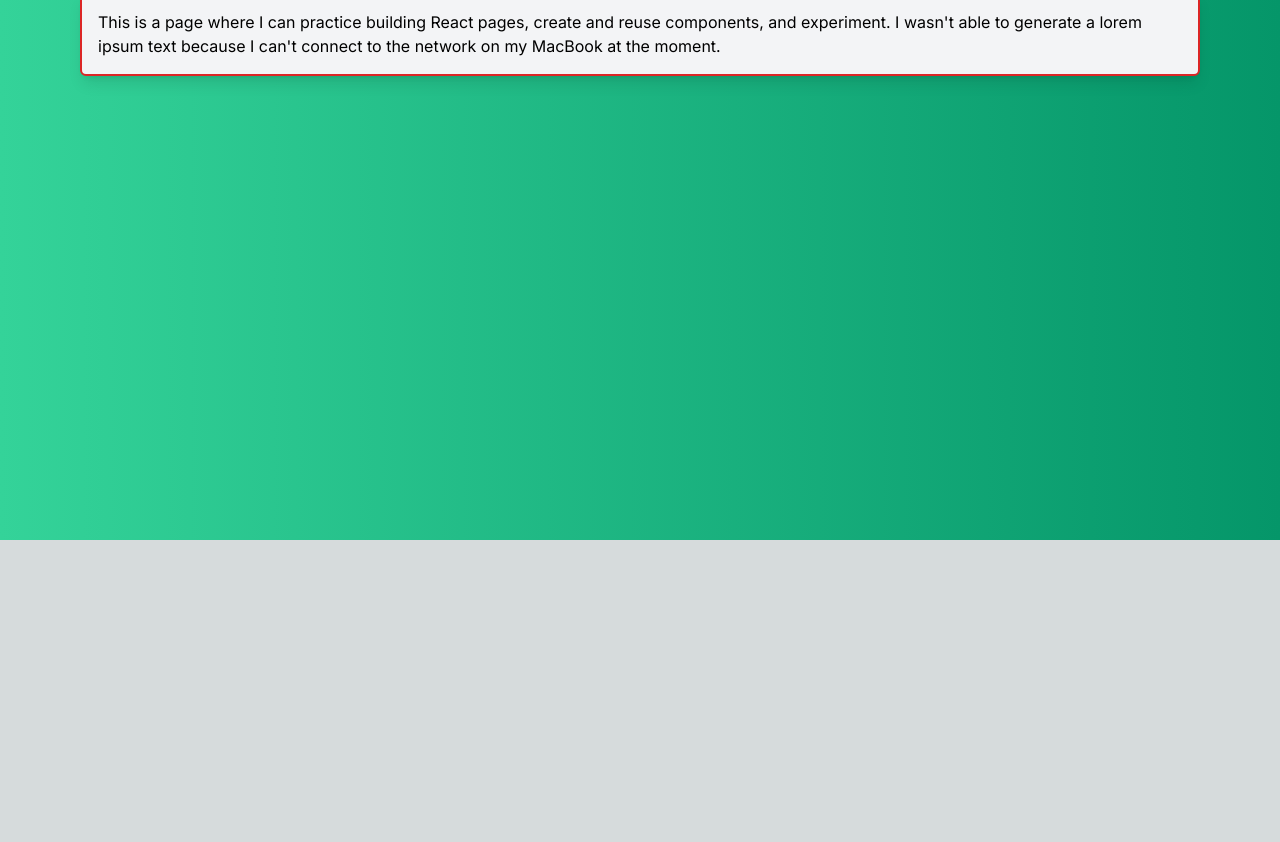
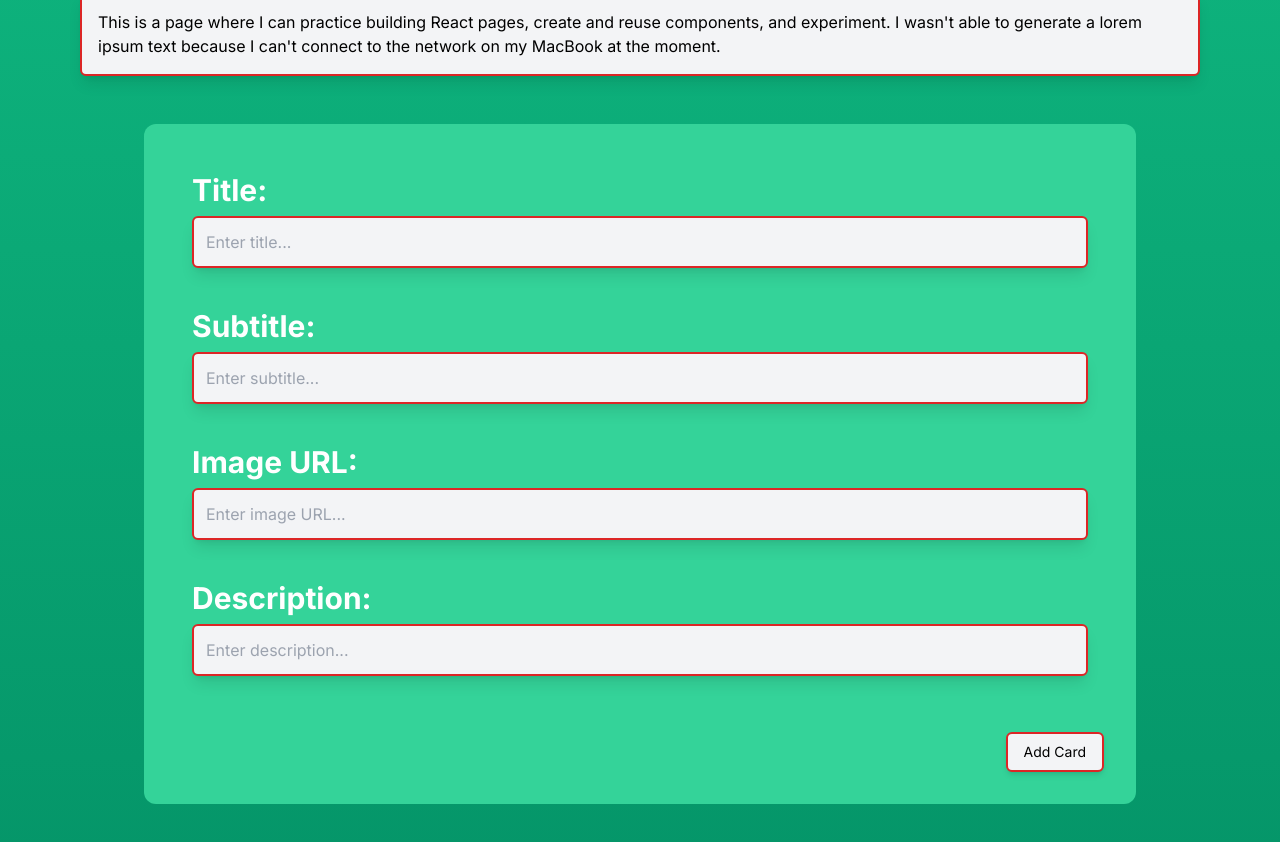
Before and after one commit to joshrhily/CSCI-31-Final, a Next.js app: page /about in a window 1280 px wide. Shown: the part 260-1102 px from the top of the page. Before the commit the page ends 800 px from the top, so only its background shows below. Built offline with nearby package versions, Linux system fonts and the light colour scheme.

Commit message:
added card form and interactability

```diff
--- a/next.config.js
+++ b/next.config.js
@@ -1,4 +1,8 @@
 /** @type {import('next').NextConfig} */
-const nextConfig = {}
+const nextConfig = {
+  experimental: {
+    serverActions: true,
+  },
+}
 
 module.exports = nextConfig
--- a/src/app/about/page.js
+++ b/src/app/about/page.js
@@ -1,7 +1,7 @@
-import Image from 'next/image'
 import Navbar from '../components/Navbar'
 import PageTitle from '../components/PageTitle'
 import PageContent from '../components/PageContent'
+import CardForm from '../components/cardFrom'
 
 export default function About() {
   return (
@@ -11,6 +11,9 @@ export default function About() {
         <PageTitle title="About" />
         <PageContent />
       </div>
+      <div>
+        <CardForm />
+      </div>
     </div>
   )
 }
--- /dev/null
+++ b/src/app/components/button.js
@@ -0,0 +1,11 @@
+export default function Button({ children, onClick, type = 'button' }) {
+  return (
+    <button
+      className="border-red-600 border-2 shadow-md py-2 px-4 m-4 bg-gray-100 text-black text-sm rounded-md hover:bg-emerald-100 active:bg-red-100"
+      onClick={onClick}
+      type={type}
+    >
+      {children}
+    </button>
+  )
+}
--- /dev/null
+++ b/src/app/components/cardFrom.js
@@ -0,0 +1,44 @@
+import { insertCard } from '../utils/supabase-client'
+import Field from './field'
+import Label from './label'
+import Input from './input'
+import Button from './button'
+import { redirect } from 'next/navigation'
+
+async function createCard(formData) {
+  'use server'
+  // get each field out of formData
+  const title = formData.get('title')
+  const subtitle = formData.get('subtitle')
+  const image = formData.get('image')
+  const description = formData.get('description')
+  insertCard({ title, subtitle, image, description })
+  redirect('/')
+  // call supabase-client insertCard
+}
+
+export default function CardForm() {
+  return (
+    <form className="my-12 mx-36 p-4 bg-emerald-400 rounded-xl" action={createCard}>
+      <Field>
+        <Label htmlFor="title" label="Title" />
+        <Input type="text" placeholder="Enter title..." name="title" id="title" />
+      </Field>
+      <Field>
+        <Label htmlFor="subtitle" label="Subtitle" />
+        <Input type="text" placeholder="Enter subtitle..." name="subtitle" id="subtitle" />
+      </Field>
+      <Field>
+        <Label htmlFor="image" label="Image URL" />
+        <Input type="text" placeholder="Enter image URL..." name="image" id="image" />
+      </Field>
+      <Field>
+        <Label htmlFor="description" label="Description" />
+        <Input type="text" placeholder="Enter description..." name="description" id="description" />
+      </Field>
+      <div className="flex justify-end">
+        <Button type="submit">Add Card</Button>
+      </div>
+    </form>
+  )
+}
--- /dev/null
+++ b/src/app/components/field.js
@@ -0,0 +1,6 @@
+export default function Field({ children }) {
+  {
+    // render children inside a div with a flex-col layout
+    return <div className="flex flex-col m-8">{children}</div>
+  }
+}
--- /dev/null
+++ b/src/app/components/input.js
@@ -0,0 +1,11 @@
+export default function Input({ type = 'text', placeholder = 'enter text here...', name, id }) {
+  return (
+    <input
+      className="my-2 border-2 rounded-md shadow-lg p-3 border-red-600 text-md text-black bg-gray-100"
+      type={type}
+      placeholder={placeholder}
+      name={name}
+      id={id}
+    />
+  )
+}
--- /dev/null
+++ b/src/app/components/label.js
@@ -0,0 +1,7 @@
+export default function Label({ label, htmlFor }) {
+  return (
+    <label className="text-white text-3xl font-bold" htmlFor={htmlFor}>
+      {label}:
+    </label>
+  )
+}
--- a/src/app/layout.js
+++ b/src/app/layout.js
@@ -12,7 +12,7 @@ export const metadata = {
 export default function RootLayout({ children }) {
   return (
     <html lang="en">
-      <body className={`${inter.className} bg-gradient-to-r from-emerald-400 to-emerald-600`}>{children}</body>
+      <body className={`${inter.className} bg-gradient-to-b from-emerald-500 to-emerald-600`}>{children}</body>
     </html>
   )
 }
--- a/src/app/page.js
+++ b/src/app/page.js
@@ -4,16 +4,12 @@ import PageContent from './components/PageContent'
 import Card from './components/card'
 import Footer from './components/footer'
 
-import { createClient } from '@supabase/supabase-js'
-
-// Create a single supabase client for interacting with your database
-const supabase = createClient('https://icsbgxejxcvkvlkxatue.supabase.co', process.env.SUPABASE_SERVICE_ROLE_KEY)
+import { findCards } from './utils/supabase-client'
 
 export const revalidate = 0
 
 export default async function Home() {
-  const { data: cards, error } = await supabase.from('cards').select()
-
+  const cards = await findCards()
   return (
     <body>
       <Navbar />
--- /dev/null
+++ b/src/app/utils/supabase-client.js
@@ -0,0 +1,18 @@
+import { createClient } from '@supabase/supabase-js'
+
+export function getClient() {
+  const supabase = createClient('https://icsbgxejxcvkvlkxatue.supabase.co', process.env.SUPABASE_SERVICE_ROLE_KEY)
+  return supabase
+}
+
+export async function insertCard(card) {
+  const supabase = getClient()
+  const { error } = await supabase.from('cards').insert(card)
+}
+
+export async function findCards() {
+  const supabase = getClient()
+  // implements https://supabase.com/docs/reference/javascript/select
+  const { data: cards, error } = await supabase.from('cards').select()
+  return cards
+}
```
